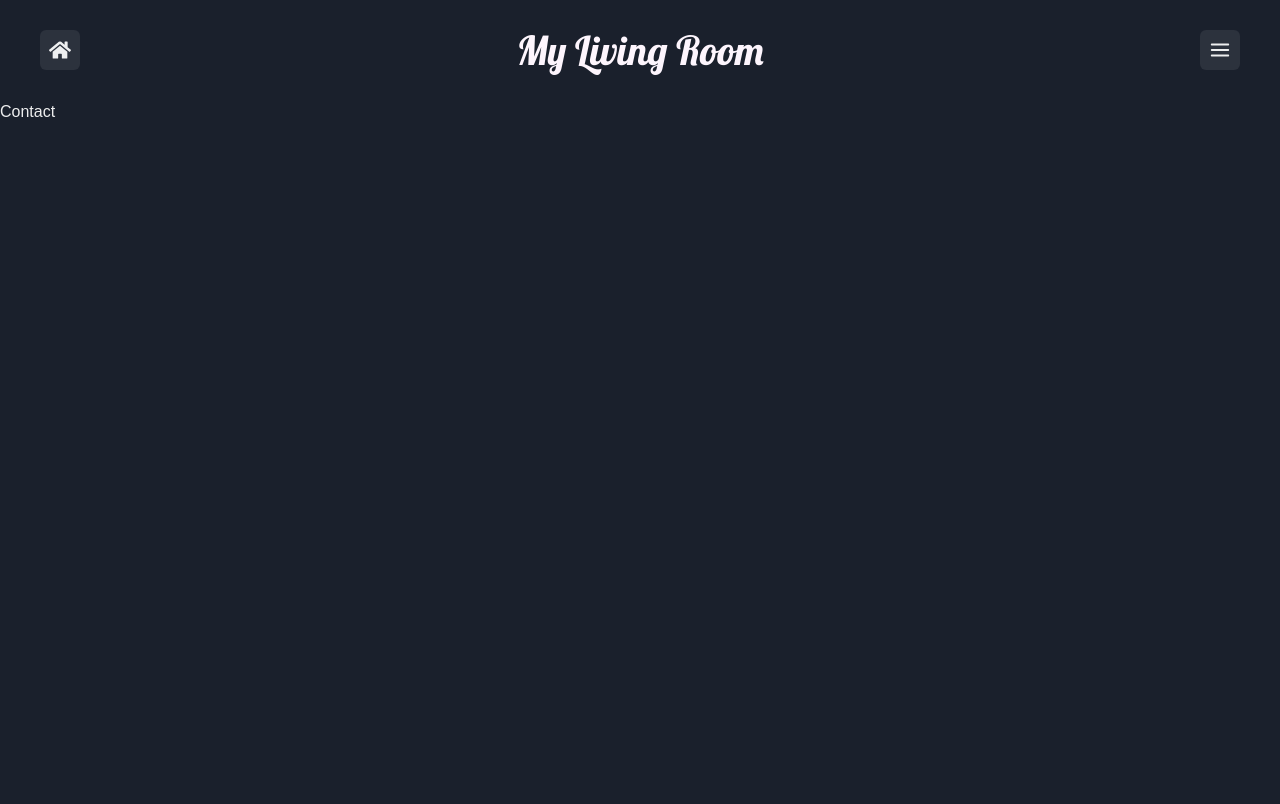
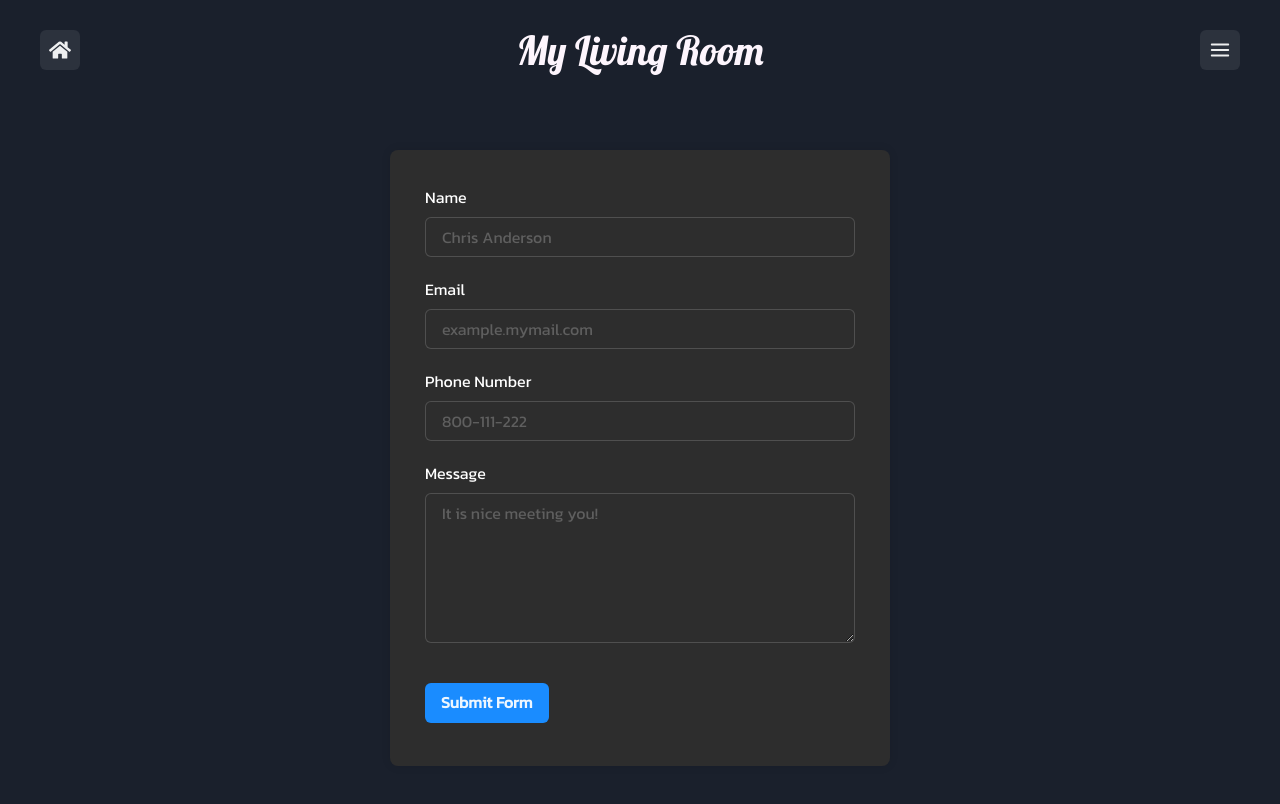
Before and after one commit to Wang55566/Portfolio, a React (Vite) app in the folder my_portfolio/: page /contact in a window 1280 px wide. Shown: the top 804 px of the page. Built offline with nearby package versions, Linux system fonts and the light colour scheme.

Commit message:
Wed morning

```diff
--- a/my_portfolio/package.json
+++ b/my_portfolio/package.json
@@ -20,6 +20,7 @@
     "@react-three/drei": "^9.96.1",
     "@react-three/fiber": "^8.15.14",
     "@types/three": "^0.160.0",
+    "formik": "^2.4.5",
     "framer-motion": "^10.18.0",
     "react": "^18.2.0",
     "react-dom": "^18.2.0",
--- a/my_portfolio/src/components/HtmlProjectCard.jsx
+++ b/my_portfolio/src/components/HtmlProjectCard.jsx
@@ -7,9 +7,10 @@ const HtmlProjectCard = ({ image_src, description, link_url, position }) => {
     padding: "16px",
     boxShadow: "0 4px 8px rgba(0, 0, 0, 0.3)",
     width: "42vw",
-    height:'60vh',
+    height: "60vh",
     backgroundColor: "#000000",
     margin: "15px",
+    overflowY: "auto",
   };
 
   const imageStyle = {
@@ -20,11 +21,25 @@ const HtmlProjectCard = ({ image_src, description, link_url, position }) => {
   };
 
   return (
-    <Html position={position}>
+    <Html position={position} style={{ fontFamily: "Kanit" }}>
       <div style={cardStyle}>
         <img src={image_src} style={imageStyle} />
-        <p>{description}</p>
-        <a href={link_url}>Link</a>
+        <p style={{ marginTop: "40px" }}>{description}</p>
+        <a
+          href={link_url}
+          target="_blank"
+          style={{
+            color: "#007bff",
+            display: "block",
+            marginTop: "5px",
+            fontSize: "23px",
+            fontFamily: "Bree,Serif",
+            fontWeight: "bold",
+          }}
+          title="Click to visit the link"
+        >
+          Link
+        </a>
       </div>
     </Html>
   );
--- a/my_portfolio/src/components/NavBar.tsx
+++ b/my_portfolio/src/components/NavBar.tsx
@@ -16,7 +16,7 @@ const NavBar = () => {
     >
       <HomeButton setTitle={setTitle} />
       <Title title={title} />
-        <Dropdown setTitle={setTitle} />
+      <Dropdown setTitle={setTitle} />
     </Flex>
   );
 };
--- a/my_portfolio/src/components/ProjectWithBackGround.jsx
+++ b/my_portfolio/src/components/ProjectWithBackGround.jsx
@@ -18,7 +18,7 @@ const ProjectWithBackGround = () => {
   const [isVisible, setIsVisible] = useState(false);
 
   const [image, setImage] = useState(gameScreenShot);
-  const [description, setDescription] = useState("Game Center");
+  const [description, setDescription] = useState("This comprehensive game info website serves as a rich and detailed resource for video game enthusiasts. The platform is dedicated to providing up-to-date information on a wide variety of video games across multiple platforms, including PC, PlayStation, Xbox, Nintendo Switch, mobile devices, and more.");
   const [url, setUrl] = useState("https://newsmarttrade.onrender.com/");
 
   useEffect(() => {
@@ -58,7 +58,8 @@ const ProjectWithBackGround = () => {
               options={{
                 buttonText: "Game Center",
                 image: gameScreenShot,
-                description: "Explore Games!",
+                description:
+                  "This comprehensive game info website serves as a rich and detailed resource for video game enthusiasts. The platform is dedicated to providing up-to-date information on a wide variety of video games across multiple platforms, including PC, PlayStation, Xbox, Nintendo Switch, mobile devices, and more.",
                 url: "https://game-center-sepia.vercel.app/",
               }}
               setImage={setImage}
@@ -70,7 +71,8 @@ const ProjectWithBackGround = () => {
               options={{
                 buttonText: "Remember That Flask",
                 image: toDoScreenShot,
-                description: "Remember That Flask project description.",
+                description:
+                  "Users of Remember That Flask have the flexibility to create multiple task lists. Tasks within these lists can be customized with various details, including the option to edit and add specific fields. It is useful to organized a lot of tasks in daily life.",
                 url: "https://remember-that-flask.onrender.com/",
               }}
               setImage={setImage}
@@ -82,7 +84,8 @@ const ProjectWithBackGround = () => {
               options={{
                 buttonText: "Trade Center",
                 image: tradeScreenShot,
-                description: "Trade Center Description",
+                description:
+                  "This stock trading app empowers investors to explore investable securities like stocks, ETFs, and more directly from their mobile devices. Users can access comprehensive information, including news updates, company histories, and backgrounds, providing a holistic view of potential investment opportunities.",
                 url: "https://newsmarttrade.onrender.com/",
               }}
               setImage={setImage}
--- /dev/null
+++ b/my_portfolio/src/pages/ContactMessage.jsx
@@ -0,0 +1,44 @@
+import { useEffect } from "react";
+import {
+  Alert,
+  AlertDescription,
+  AlertIcon,
+  AlertTitle,
+} from "@chakra-ui/react";
+import { useNavigate } from "react-router-dom";
+
+const ContactMessage = () => {
+  const navigate = useNavigate();
+
+  useEffect(() => {
+    const timeout = setTimeout(() => {
+      navigate("/");
+    }, 3500);
+
+    return () => clearTimeout(timeout);
+  }, [navigate]);
+  return (
+    <>
+      <Alert
+        status="success"
+        variant="subtle"
+        flexDirection="column"
+        alignItems="center"
+        justifyContent="center"
+        textAlign="center"
+        height="200px"
+        marginTop="25vh"
+      >
+        <AlertIcon boxSize="50px" mr={0} />
+        <AlertTitle mt={4} mb={1}>
+          Message Sent!
+        </AlertTitle>
+        <AlertDescription maxWidth="sm" fontFamily="Kanit">
+          Thanks for sending me a message. I will get back to you soon.
+        </AlertDescription>
+      </Alert>
+    </>
+  );
+};
+
+export default ContactMessage;
--- a/my_portfolio/src/pages/ContactPage.jsx
+++ b/my_portfolio/src/pages/ContactPage.jsx
@@ -1,9 +1,71 @@
-import React from 'react'
+import { Button, FormLabel, Input, Textarea } from "@chakra-ui/react";
+import { useNavigate } from "react-router-dom";
 
 const Contact = () => {
+  const navigate = useNavigate();
+
+  const onSubmit = async (e) => {
+    //   e.preventDefault();
+    //   const formData = new FormData(e.target);
+
+    //   formData.append("access_key", "346fbe24-7718-4a0e-8b95-5617ab897cb2");
+
+    //   const object = Object.fromEntries(formData);
+    //   const json = JSON.stringify(object);
+
+    //   const res = await fetch("https://api.web3forms.com/submit", {
+    //     method: "POST",
+    //     headers: {
+    //       "Content-Type": "application/json",
+    //       Accept: "application/json",
+    //     },
+    //     body: json,
+    //   }).then((res) => res.json());
+
+    //   if (res.success) {
+    //     console.log("Success", res);
+    //     navigate("/message");
+    //   }
+    navigate("/message");
+  };
+
   return (
-    <div>Contact</div>
-  )
-}
+    <>
+      <form
+        onSubmit={onSubmit}
+        style={{
+          maxWidth: "500px",
+          margin: "50px auto",
+          padding: "35px",
+          backgroundColor: "#2d2d2d",
+          color: "#fff",
+          borderRadius: "8px",
+          boxShadow: "0 0 10px rgba(0, 0, 0, 0.1)",
+          fontFamily: "Kanit",
+        }}
+      >
+        <FormLabel>Name</FormLabel>
+        <Input type="text" name="name" placeholder="Chris Anderson" />
+        <FormLabel marginTop={5} width="100%">
+          Email
+        </FormLabel>
+        <Input type="email" name="email" placeholder="example.mymail.com" />
+        <FormLabel marginTop={5} width="100%">
+          Phone Number
+        </FormLabel>
+        <Input type="tel" name="phone" placeholder="800-111-222" />
+        <FormLabel marginTop={5}>Message</FormLabel>
+        <Textarea
+          name="message"
+          placeholder="It is nice meeting you!"
+          height="150px"
+        ></Textarea>
+        <Button type="submit" marginTop={10} marginBottom={2} bg="#1a8cff">
+          Submit Form
+        </Button>
+      </form>
+    </>
+  );
+};
 
-export default Contact
+export default Contact;
--- a/my_portfolio/src/pages/LifePage.jsx
+++ b/my_portfolio/src/pages/LifePage.jsx
@@ -1,9 +1,38 @@
-import React from 'react'
 
 const LifePage = () => {
   return (
-    <div>LifePage</div>
-  )
-}
+    <>
+      <div
+        style={{ position: "relative", maxWidth: "800px", margin: "50px auto" }}
+      >
+        <div
+          style={{
+            position: "relative",
+            padding: "20px",
+            backgroundColor: "#f1f1f1",
+            borderRadius: "5px",
+            marginBottom: "20px",
+          }}
+        >
+          <h2 style={{ marginTop: "0" }}>Event 1</h2>
+          <p style={{ marginBottom: "0" }}>Description of event 1.</p>
+        </div>
 
-export default LifePage
+        <div
+          style={{
+            position: "relative",
+            padding: "20px",
+            backgroundColor: "#f1f1f1",
+            borderRadius: "5px",
+            marginBottom: "20px",
+          }}
+        >
+          <h2 style={{ marginTop: "0" }}>Event 2</h2>
+          <p style={{ marginBottom: "0" }}>Description of event 2.</p>
+        </div>
+      </div>
+    </>
+  );
+};
+
+export default LifePage;
--- a/my_portfolio/src/pages/Main.jsx
+++ b/my_portfolio/src/pages/Main.jsx
@@ -69,7 +69,9 @@ const Main = () => {
           />
           <Whiteboard scale={[0.014, 0.013, 0.001]} position={[5.2, 3.1, -2]} />
           <MainPageContent
-            position={window.innerWidth < 768 ? [-0.5, 3.2, -2] : [-7.1, 4.6, -2]}
+            position={
+              window.innerWidth < 768 ? [-0.5, 3.2, -2] : [-7.1, 4.6, -2]
+            }
           />
           <ContactInfo position={[4.6, 0.2, -2]} />
         </Suspense>
--- a/my_portfolio/src/routes.tsx
+++ b/my_portfolio/src/routes.tsx
@@ -5,6 +5,7 @@ import Layout from "./pages/Layout";
 import LifePage from "./pages/LifePage";
 import Main from "./pages/Main";
 import SkyIsland from "./pages/SkyIsland";
+import Message from "./pages/ContactMessage";
 
 const router = createBrowserRouter([
   {
@@ -17,6 +18,7 @@ const router = createBrowserRouter([
       { path: "life", element: <LifePage /> },
       { path: "skyisland", element: <SkyIsland /> },
       { path: "contact", element: <Contact /> },
+      { path: "message", element: <Message />}
     ],
   },
 ]);
```
Also changed, not shown: 1 other file (tests, documents, lock files or other folders).
